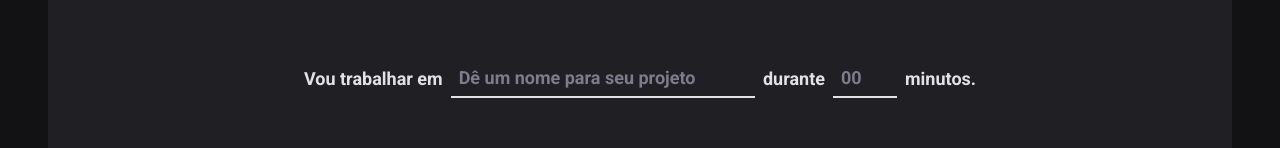
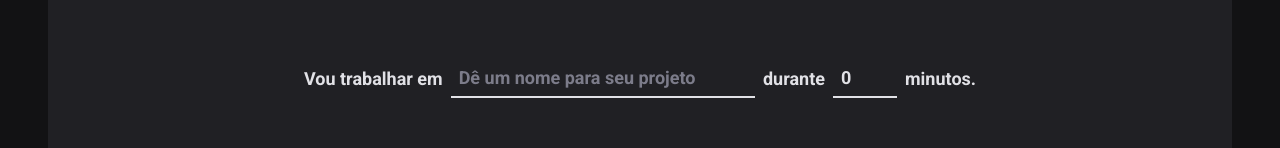
Before and after one commit to viniciusfg05/ignite22-timer, a React (Vite) app: page / in a window 1280 px wide. Shown: the part 166-314 px from the top of the page. Built offline with nearby package versions, Linux system fonts and the light colour scheme.

Commit message:
Novo ciclo

```diff
--- a/src/pages/Home/index.tsx
+++ b/src/pages/Home/index.tsx
@@ -3,6 +3,7 @@ import { useForm } from "react-hook-form";
 import { zodResolver } from '@hookform/resolvers/zod';
 import * as zod from 'zod' // usamos ess sitaxe, quando a bibioteca não exporta default
 import { CountDownContainer, FormContainer, HomeContainer, MunutesAmountInput, Separator, StartCountDownButton, TaskInput } from "./styles";
+import { useState } from "react";
 
 const newCycleFormValidationSchema = zod.object({
   //Validando um objeto por isso, zod.object
@@ -10,14 +11,36 @@ const newCycleFormValidationSchema = zod.object({
   minutesAmount: zod.number().min(5, 'Ciclo precisar ser no mínimo 5 minutos').max(60, 'Ciclo precisar ser no mínimo 60 minutos')
 })
 
+type NewCycleFormProps = zod.infer<typeof newCycleFormValidationSchema>
+
+interface CycleProps {
+  id: string;
+  task: string;
+  minutesAmount: number;
+
+}
+
 export function Home() {
-  const { register, handleSubmit, watch } = useForm({
-    resolver: zodResolver(newCycleFormValidationSchema)
+  const [ cycles, setCicles ] = useState<CycleProps[]>([])
+
+
+  const { register, handleSubmit, watch, reset } = useForm<NewCycleFormProps>({
+    resolver: zodResolver(newCycleFormValidationSchema),
+    defaultValues: {
+      task: '',
+      minutesAmount: 0,
+    }
   })
 
-  function handleCreateNewCyrcle(data: any) {
+  function handleCreateNewCyrcle(data: NewCycleFormProps) {
     // data recebe os dados do input
-    console.log(data);
+    const newCycle: CycleProps = {
+      id: String(new Date().getTime()), //Data atual convertida em numero
+      task: data.task,
+      minutesAmount: data.minutesAmount,
+    }
+
+    setCicles((state) => [...cycles, newCycle])
   }
 
   const isInputFilled = watch('task')
```
Also changed, not shown: 1 other file (tests, documents, lock files or other folders).
